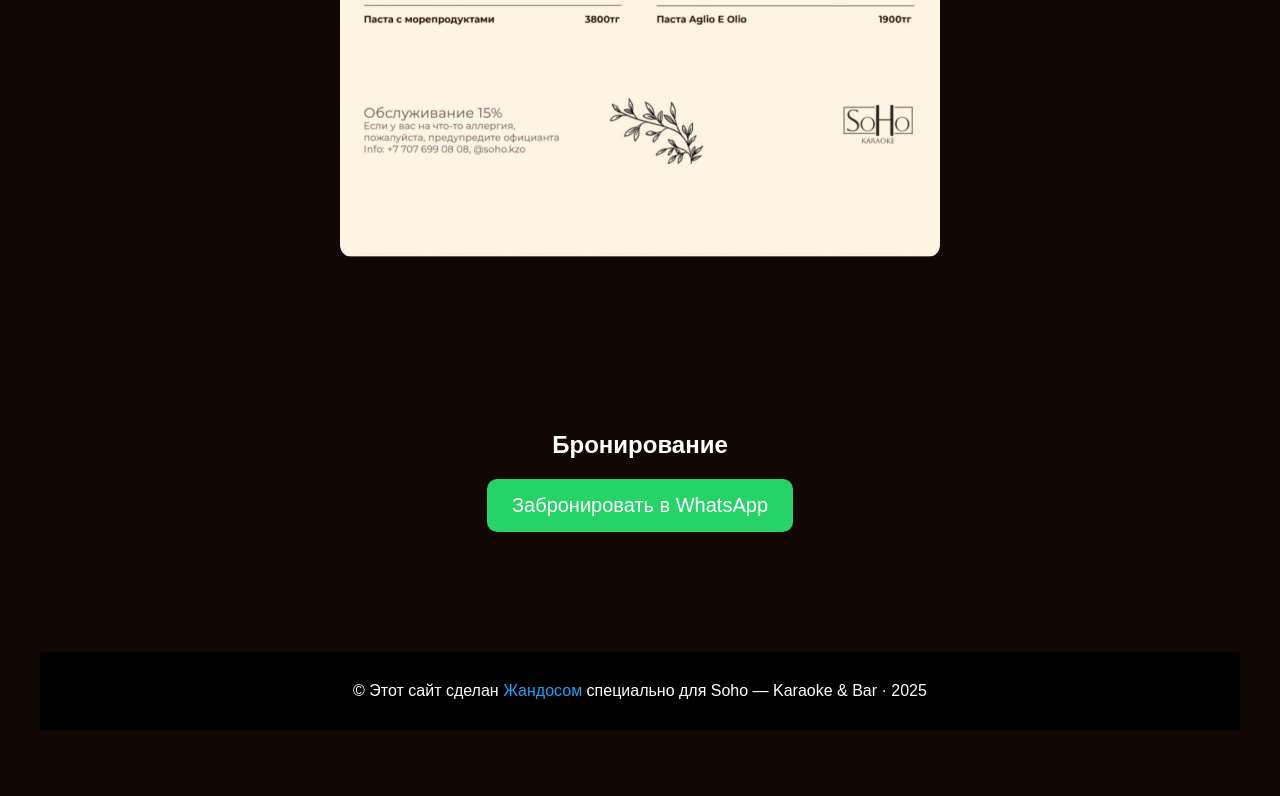
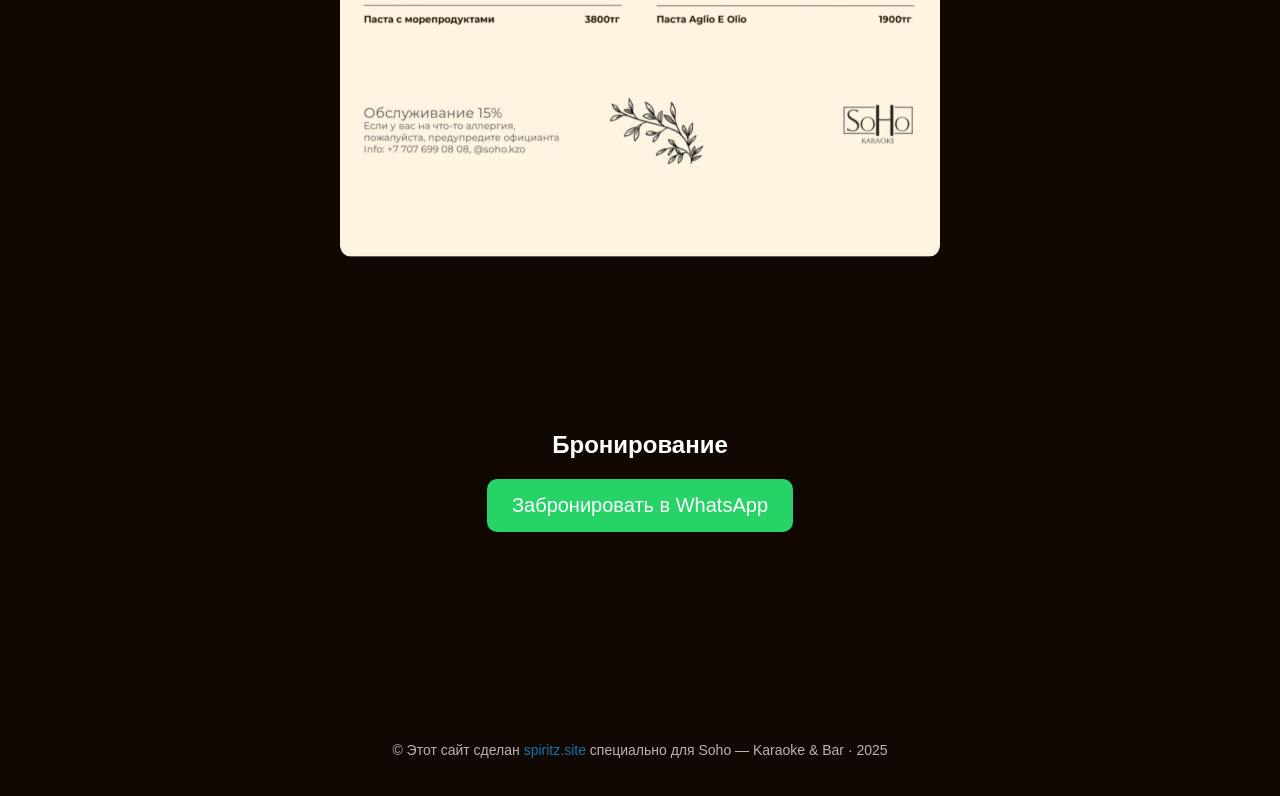
Before and after one commit to spiritz-site/soho-site, a plain HTML site: page index.html in a window 1280 px wide. Shown: the part 2023-2819 px from the top of the page. Drawn offline with Linux system fonts and the light colour scheme.

Commit message:
Add files via upload

```diff
--- a/index.html
+++ b/index.html
@@ -17,7 +17,7 @@
 
   <nav>
     <a href="#about">О нас</a>
-    <a href="#menu">Меню</a>
+    <a href="#menu-slider">Меню</a>
     <a href="#booking" class="btn">Бронирование</a>
 
   </nav>
@@ -192,7 +192,7 @@ document.addEventListener("DOMContentLoaded", function() {
 
   <!-- FOOTER -->
   <footer>
-    <p>© Этот сайт сделан <a href="https://t.me/enzzoxvii" target="_blank" style="color:#1DA1F2; text-decoration:none;">Жандосом</a> специально для Soho — Karaoke & Bar · 2025</p>
+    <p>© Этот сайт сделан <a href="https://spiritz-site.github.io/spiritz/" target="_blank" style="color:#1DA1F2; text-decoration:none;">spiritz.site</a> специально для Soho — Karaoke & Bar · 2025</p>
   </footer>
 
   <section class="fade-in">...</section>
--- a/style.css
+++ b/style.css
@@ -136,15 +136,8 @@ section {
 }
 
 
-footer {
-  padding: 30px;
-  background: #000;
-  text-align: center;
-  margin-top: 40px;
+footer { padding: 50px 40px; text-align: center; opacity: .7; margin-top: 80px; font-size: 14px; }
 
-
-
-}
 
 .social-links {
   margin-top: 15px;
```
Also changed, not shown: script.js (+8 -0 lines).
